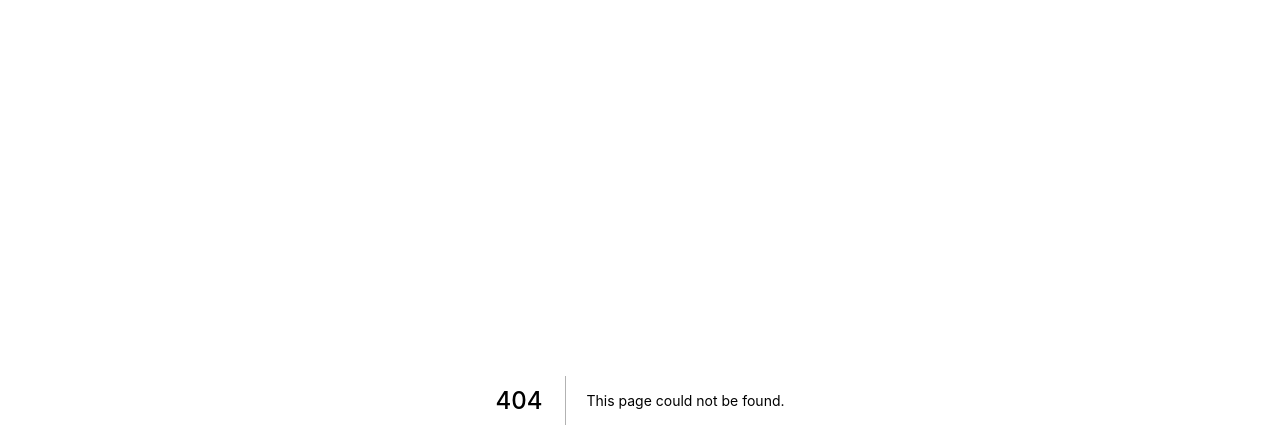
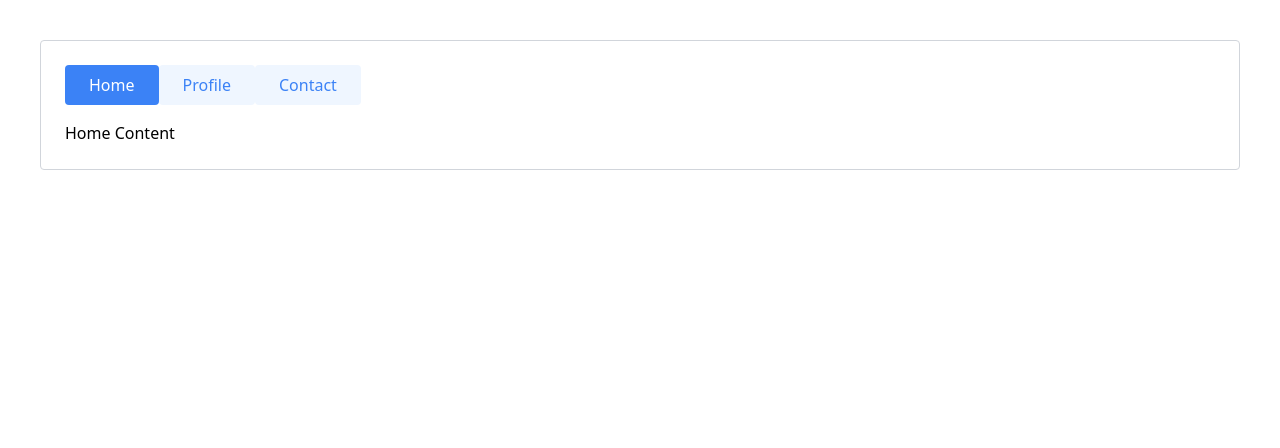
Before and after one commit to decozzfx/NextJS-headless-ui-tailwind, a Next.js app: page /tabs in a window 1280 px wide. Before the commit this address had no page. Shown: the top 448 px of the page. Built offline with nearby package versions, Linux system fonts and the light colour scheme.

Commit message:
build transition, build tabs

```diff
--- /dev/null
+++ b/pages/tabs.js
@@ -0,0 +1,20 @@
+import { Tab } from '@headlessui/react'
+
+export default function MyTabs() {
+  return (
+   <div className='p-10'>
+    <Tab.Group as='div' className='border border-gray-300 p-6 rounded' >
+      <Tab.List>
+        <Tab className= {({ selected }) => `${selected ? 'bg-blue-500 text-white' : 'bg-blue-50 text-blue-500'} py-2 px-6 rounded`}>Home</Tab>
+        <Tab className= {({ selected }) => `${selected ? 'bg-blue-500 text-white' : 'bg-blue-50 text-blue-500'} py-2 px-6 rounded`}>Profile</Tab>
+        <Tab className= {({ selected }) => `${selected ? 'bg-blue-500 text-white' : 'bg-blue-50 text-blue-500'} py-2 px-6 rounded`}>Contact</Tab>
+      </Tab.List>
+      <Tab.Panels className='mt-4'>
+        <Tab.Panel>Home Content</Tab.Panel>
+        <Tab.Panel>Profile Content</Tab.Panel>
+        <Tab.Panel>Contact Content</Tab.Panel>
+      </Tab.Panels>
+    </Tab.Group>
+   </div>
+  )
+}
--- /dev/null
+++ b/pages/transition.js
@@ -0,0 +1,19 @@
+import { Transition } from '@headlessui/react'
+import { useState } from 'react'
+
+export default function MyComponent() {
+  const [isShowing, setIsShowing] = useState(false)
+
+  return (
+    <div className='flex items-center justify-center h-screen'>
+      <Transition
+        show={isShowing} enter='transition duration-1000'
+        enterFrom='opacity-0 scale-0 rotate-90'
+        enterTo='opacity-100 scale-100 rotate-0'
+      >
+        <img src="/twitter.svg" className='h-40'/>
+      </Transition>
+      <button onClick={() => setIsShowing(!isShowing)}>Animation</button>
+    </div>
+  )
+}
```
Also changed, not shown: public/twitter.svg (added).
